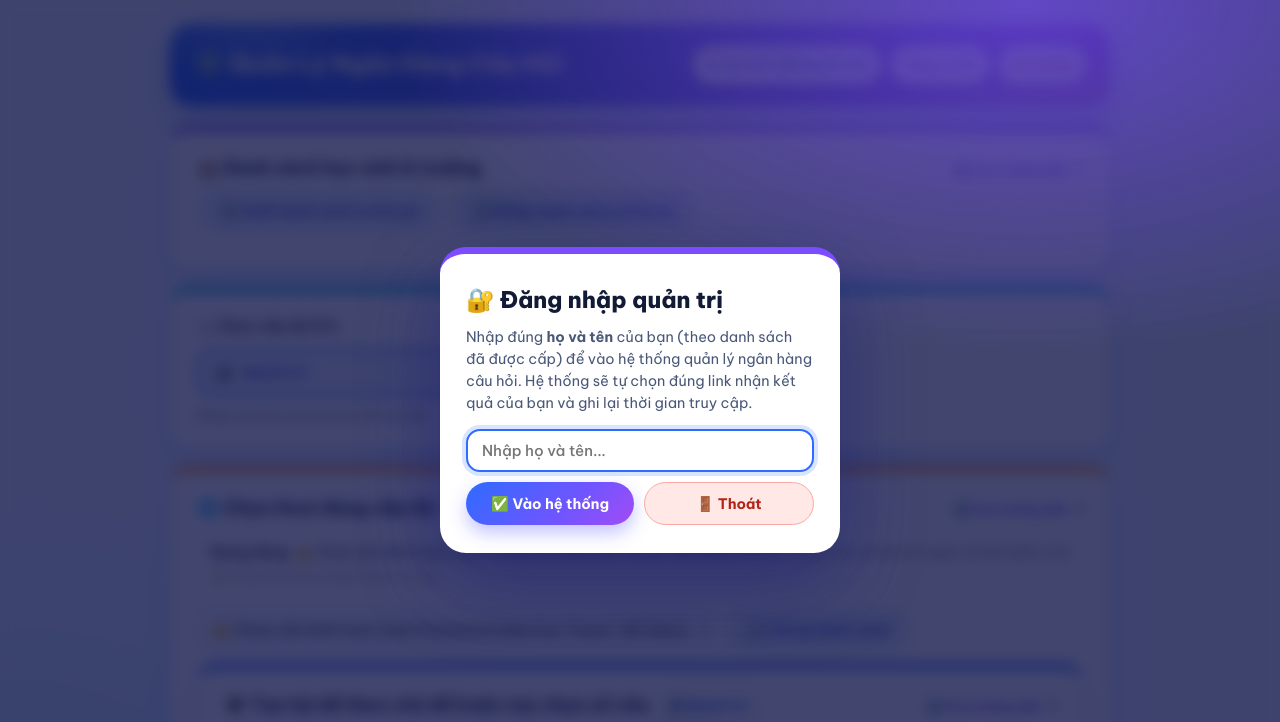
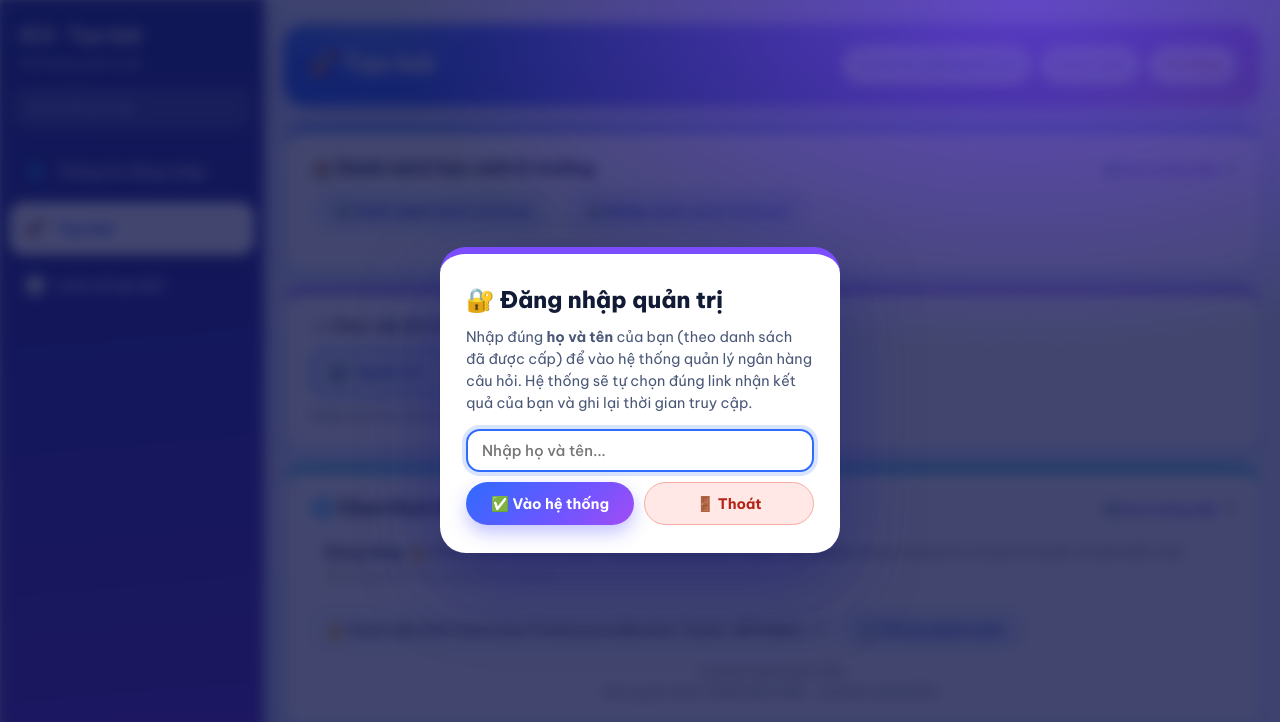
Before and after one commit to tinhoc247/quanly, a plain HTML site: page quan-ly-admin.html in a window 1280 px wide. Shown: the top 722 px of the page. Drawn offline with Linux system fonts and the light colour scheme; no server answers.

Commit message:
Add files via upload

```diff
--- a/quan-ly-admin.html
+++ b/quan-ly-admin.html
@@ -1,6 +1,7 @@
 <!DOCTYPE html><html lang="vi"><head><meta charset="UTF-8"><meta name="viewport" content="width=device-width, initial-scale=1.0, viewport-fit=cover"><title>Quản Lý Ngân Hàng Câu Hỏi — Ôn Luyện &amp; Kiểm Tra</title>
 
 <link rel="stylesheet" href="css/quan-ly-admin.css">
+<link rel="stylesheet" href="css/shell.css">
 </head><body class="admin-locked"><div id="loginOverlay" class="login-overlay"><div class="login-box"><h2>🔐 Đăng nhập quản trị</h2><p>Nhập đúng <b>họ và tên</b> của bạn (theo danh sách đã được cấp) để vào hệ thống quản lý ngân hàng câu hỏi. Hệ thống sẽ tự chọn đúng link nhận kết quả của bạn và ghi lại thời gian truy cập.</p><form id="loginForm"><input type="text" id="loginNameInput" placeholder="Nhập họ và tên..." autocomplete="off" autofocus><div id="loginStatus" class="login-status" style="display:none"></div><div id="loginError" class="login-error" style="display:none"></div><div class="login-actions"><button type="submit" id="loginSubmitBtn" class="btn btn-primary">✅ Vào hệ thống</button><button type="button" id="loginExitBtn" class="btn btn-danger">🚪 Thoát</button></div></form></div></div><div class="app"><div class="header"><div><h1>⚙️ Quản Lý Ngân Hàng Câu Hỏi</h1></div><div class="stat-row"><span class="stat-pill" id="statQuiz">0 câu hỏi</span><span class="stat-pill" id="statClass">0 học sinh</span><span class="stat-pill" id="statSchool">0 trường</span></div></div><div class="card" id="cardSchoolList"><h2>🏫 Danh sách học sinh &amp; trường</h2><p class="desc">
      Soạn danh sách từ file mẫu (nhấp vào xuất danh sách Excel), nhập nội dung theo cột, lưu rồi tải lên (Nhấp vào Nhập danh sách từ Excel)
     </p><div class="actions"><button class="btn btn-ghost" id="exportMergedListBtn">⬇️ Xuất danh sách ra Excel</button><label class="btn btn-ghost file-input-wrap">
@@ -102,4 +103,5 @@
 
 
 <script src="js/quan-ly-admin.js"></script>
+<script src="js/shell.js"></script>
 </body></html>
```
